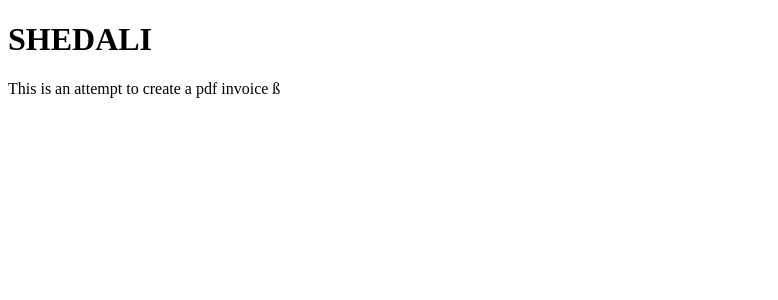
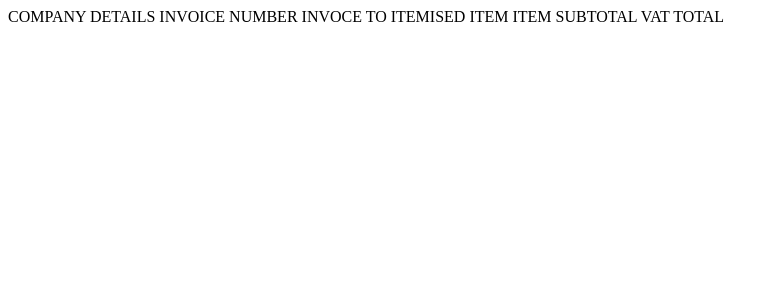
Before and after one commit to shedali/template-next, a Next.js app: page / in a window 1280 px wide. Shown: the top 300 px of the page, without its empty margins (0-778 px from the left). Built offline with nearby package versions, Linux system fonts and the light colour scheme.

Commit message:
invoice structure

```diff
--- a/pages/index.js
+++ b/pages/index.js
@@ -1,9 +1,27 @@
 import Link from 'next/link'
 export default () => (
   <div>
-      <h1>SHEDALI</h1>
 
 
-  This is an attempt to create a pdf invoice ß
+      COMPANY DETAILS
+
+      INVOICE NUMBER
+
+      INVOCE TO
+
+      ITEMISED
+
+      ITEM
+      ITEM
+
+      SUBTOTAL
+
+      VAT
+
+      TOTAL
+
+
+
+
   </div>
 )
```
